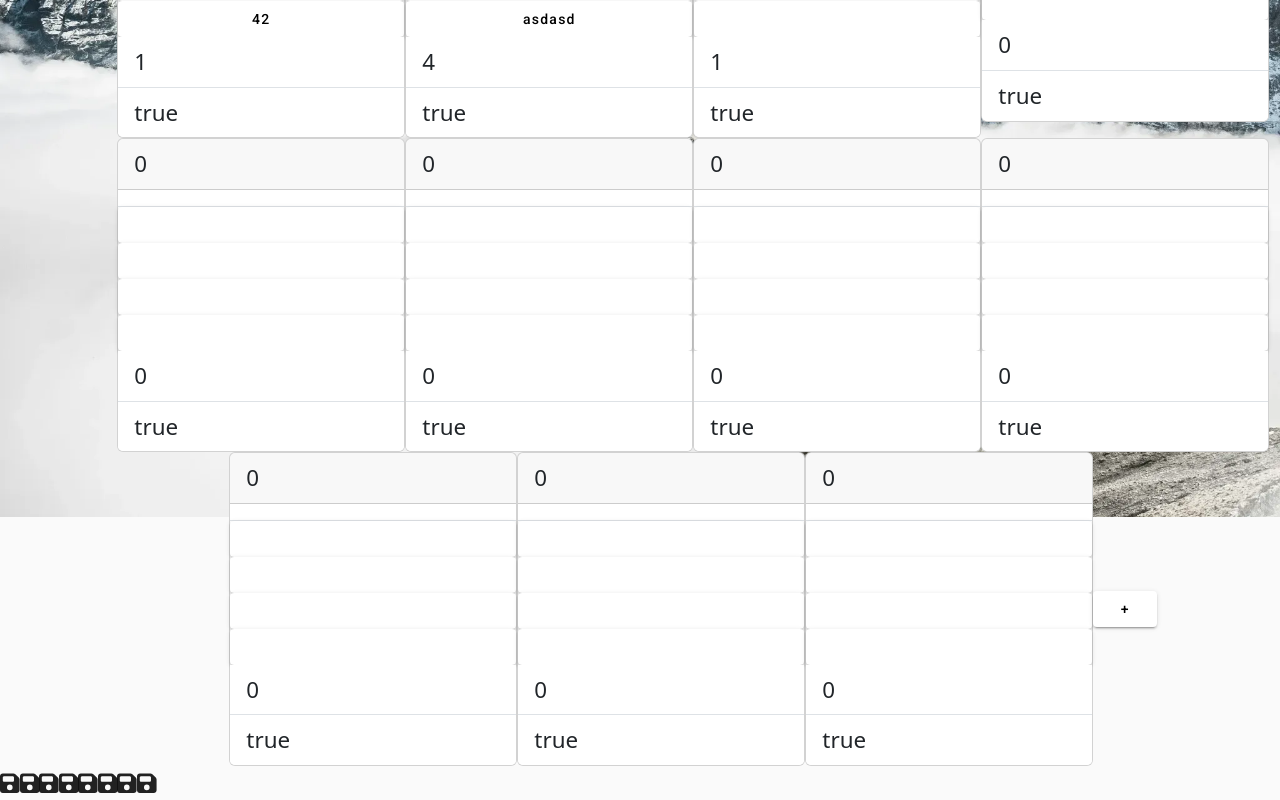
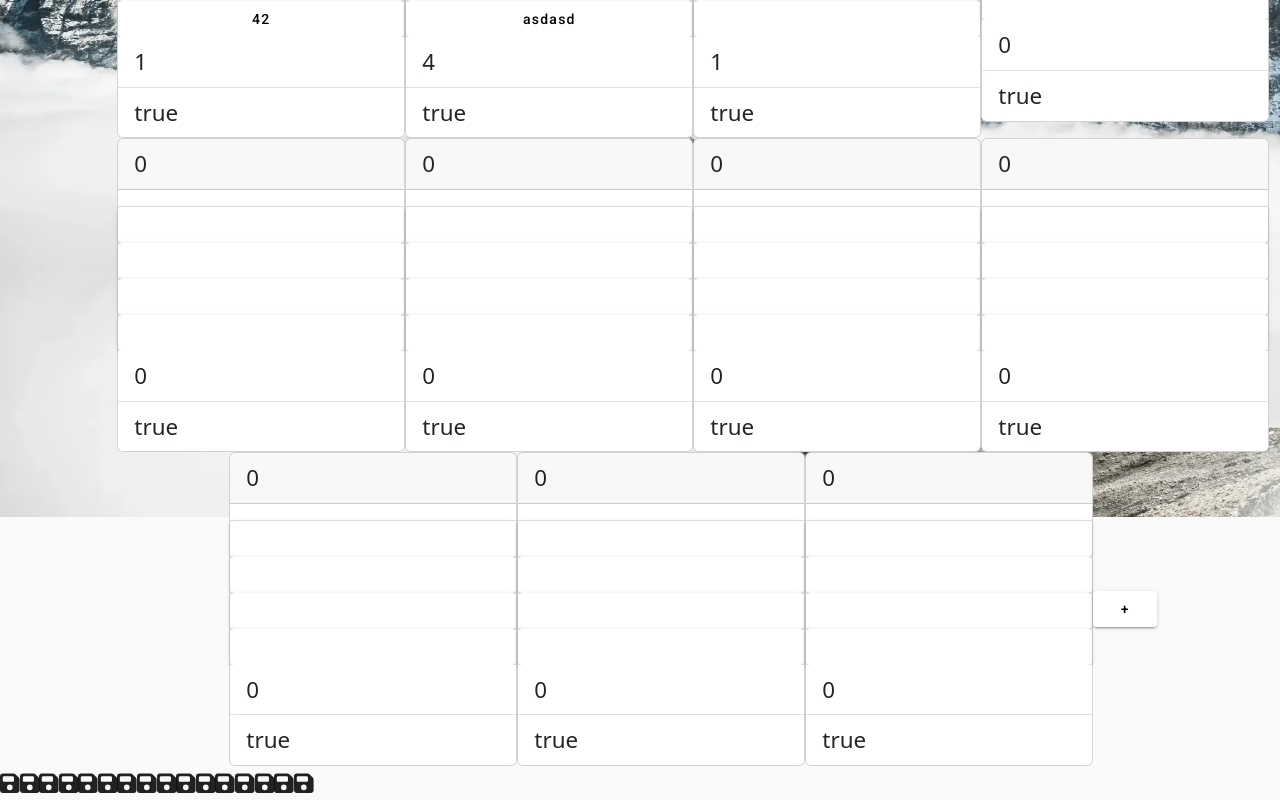
Before and after one commit to EKKE-AFP-I/Csapat01, an Angular app in the folder frontend/: page /admin-home in a window 1280 px wide. Shown: the part 283-1083 px from the top of the page. Built offline with nearby package versions, Linux system fonts and the light colour scheme; data requests are answered from the project's data file.

Commit message:
Refactoring code mostly in html files

```diff
--- a/frontend/json_server/data.json
+++ b/frontend/json_server/data.json
@@ -39,6 +39,12 @@
     {
       "id": "asdasd",
       "username": "asdasd",
+      "password": "asd",
+      "role": "admin"
+    },
+    {
+      "id": "a",
+      "username": "a",
       "password": "asd",
       "role": "admin"
     }
--- a/frontend/src/app/app.component.html
+++ b/frontend/src/app/app.component.html
@@ -10,3 +10,5 @@
     </mat-sidenav-content>
   </mat-sidenav-container>
 </div>
+
+<!-- <app-footer class="footer mt-auto"></app-footer> -->
--- a/frontend/src/app/page/admin-home/admin-home.component.html
+++ b/frontend/src/app/page/admin-home/admin-home.component.html
@@ -28,3 +28,11 @@
 <fa-icon [icon]="faSave"></fa-icon>
 <fa-icon [icon]="faSave"></fa-icon>
 <fa-icon [icon]="faSave"></fa-icon>
+<fa-icon [icon]="faSave"></fa-icon>
+<fa-icon [icon]="faSave"></fa-icon>
+<fa-icon [icon]="faSave"></fa-icon>
+<fa-icon [icon]="faSave"></fa-icon>
+<fa-icon [icon]="faSave"></fa-icon>
+<fa-icon [icon]="faSave"></fa-icon>
+<fa-icon [icon]="faSave"></fa-icon>
+<fa-icon [icon]="faSave"></fa-icon>
--- a/frontend/src/app/page/admin-home/admin-home.component.ts
+++ b/frontend/src/app/page/admin-home/admin-home.component.ts
@@ -31,4 +31,8 @@ export class AdminHomeComponent {
     private router: Router,
   ) {  }
 
+  // constructor(
+  //   private quizService: QuizService,
+  //   private router: Router,
+  // ) {  }
 }
--- a/frontend/src/app/page/home/home.component.html
+++ b/frontend/src/app/page/home/home.component.html
@@ -15,3 +15,8 @@
   <!-- <button [routerLink]="['/question']" mat-raised-button>Start!</button> -->
 </main>
 <!-- <p class="nav-gap">home works!</p> -->
+
+<!-- <p class="nav-gap">home works!</p> -->
+<!-- <p class="nav-gap">home works!</p> -->
+<!-- <p class="nav-gap">home works!</p> -->
+<!-- <p class="nav-gap">home works!</p> -->
```
Also changed, not shown: frontend/src/app/page/admin-edit/admin-edit.component.html (+15 -0 lines), frontend/src/app/page/login/login.component.html (+22 -0 lines), frontend/src/app/page/question/question.component.html (+21 -0 lines).
